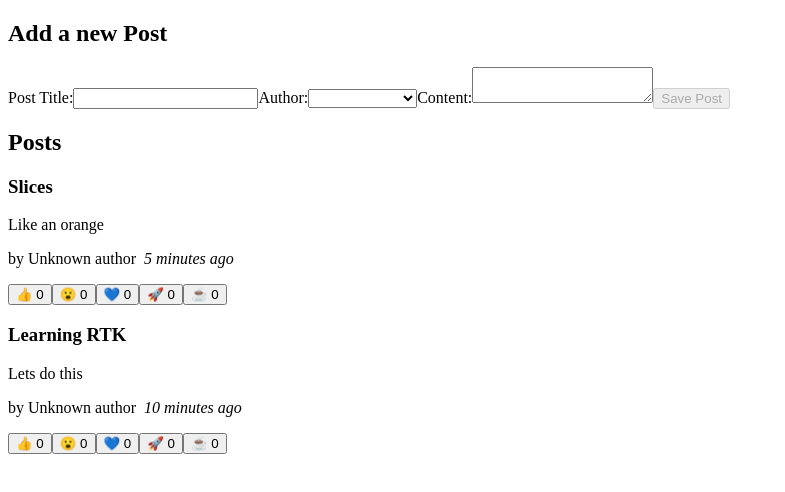
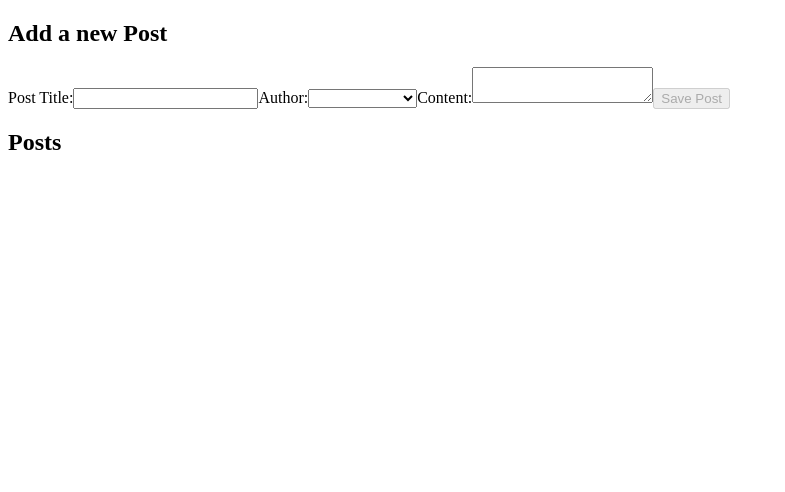
Before and after one commit to seVishnu/RTK, a React (Create React App) app: page / in a window 1280 px wide. Shown: the top 492 px of the page, without its empty margins (0-785 px from the left). Built offline with nearby package versions, Linux system fonts and the light colour scheme.

Commit message:
add axios to hydrate store with server data

```diff
--- a/package.json
+++ b/package.json
@@ -7,6 +7,7 @@
     "@testing-library/jest-dom": "^5.16.5",
     "@testing-library/react": "^13.4.0",
     "@testing-library/user-event": "^13.5.0",
+    "axios": "^1.2.0",
     "date-fns": "^2.29.3",
     "react": "^18.2.0",
     "react-dom": "^18.2.0",
--- a/src/features/posts/postsSlice.js
+++ b/src/features/posts/postsSlice.js
@@ -1,42 +1,56 @@
-import { createSlice, nanoid } from "@reduxjs/toolkit";
+import { createSlice, nanoid, createAsyncThunk } from "@reduxjs/toolkit";
 import { sub } from "date-fns";
+import axios from "axios";
+const POSTS_URL = "https://jsonplaceholder.typicode.com/posts";
 
-const initialState = [
-  {
-    id: "1",
-    title: "Learning RTK",
-    content: "Lets do this",
-    date: sub(new Date(), { minutes: 10 }).toISOString(),
-    reactions: {
-      thumbsUp: 0,
-      wow: 0,
-      heart: 0,
-      rocket: 0,
-      coffee: 0,
-    },
-  },
-  {
-    id: "2",
-    title: "Slices",
-    content: "Like an orange",
-    date: sub(new Date(), { minutes: 5 }).toISOString(),
-    reactions: {
-      thumbsUp: 0,
-      wow: 0,
-      heart: 0,
-      rocket: 0,
-      coffee: 0,
-    },
-  },
-];
-
+// const initialState = [
+//   {
+//     id: "1",
+//     title: "Learning RTK",
+//     content: "Lets do this",
+//     date: sub(new Date(), { minutes: 10 }).toISOString(),
+//     reactions: {
+//       thumbsUp: 0,
+//       wow: 0,
+//       heart: 0,
+//       rocket: 0,
+//       coffee: 0,
+//     },
+//   },
+//   {
+//     id: "2",
+//     title: "Slices",
+//     content: "Like an orange",
+//     date: sub(new Date(), { minutes: 5 }).toISOString(),
+//     reactions: {
+//       thumbsUp: 0,
+//       wow: 0,
+//       heart: 0,
+//       rocket: 0,
+//       coffee: 0,
+//     },
+//   },
+// ];
+const initialState = {
+  posts: [],
+  status: "idle", //'idle' | 'loading' | 'succeeded' | 'failed'
+  error: null,
+};
+export const fetchPosts = createAsyncThunk("posts/fetchPosts", async () => {
+  try {
+    const response = await axios.get(POSTS_URL);
+    return [...response.data];
+  } catch (error) {
+    return error.message;
+  }
+});
 const postsSlice = createSlice({
   name: "posts",
   initialState,
   reducers: {
     postAdded: {
       reducer(state, action) {
-        state.push(action.payload); //immer JS makes the states to be mutated here. Acceptable here only!!!
+        state.posts.push(action.payload); //immer JS makes the states to be mutated here. Acceptable here only!!!
       },
       prepare(title, content, userId) {
         return {
@@ -59,13 +73,14 @@
     },
     reactionAdded(state, action) {
       const { postId, reaction } = action.payload;
-      const existingPost = state.find((post) => post.id === postId);
+      const existingPost = state.posts.find((post) => post.id === postId);
       if (existingPost) {
         existingPost.reactions[reaction]++;
       }
     },
   },
+  extraReducers(builder) {},
 });
-export const selectAllPosts = (state) => state.posts;
+export const selectAllPosts = (state) => state.posts.posts;
 export const { postAdded, reactionAdded } = postsSlice.actions;
 export default postsSlice.reducer;
```
Also changed, not shown: 1 other file (tests, documents, lock files or other folders).
